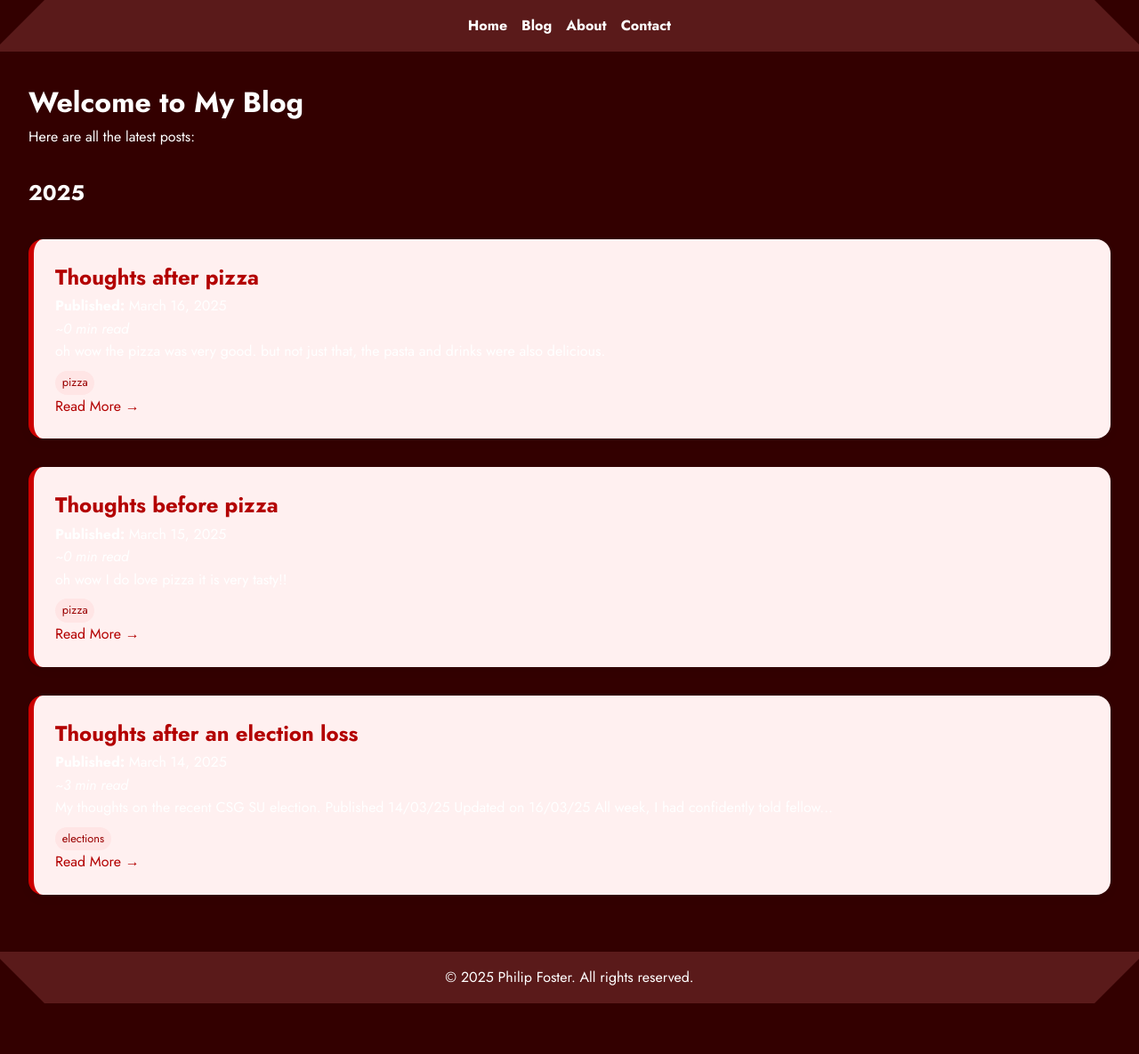
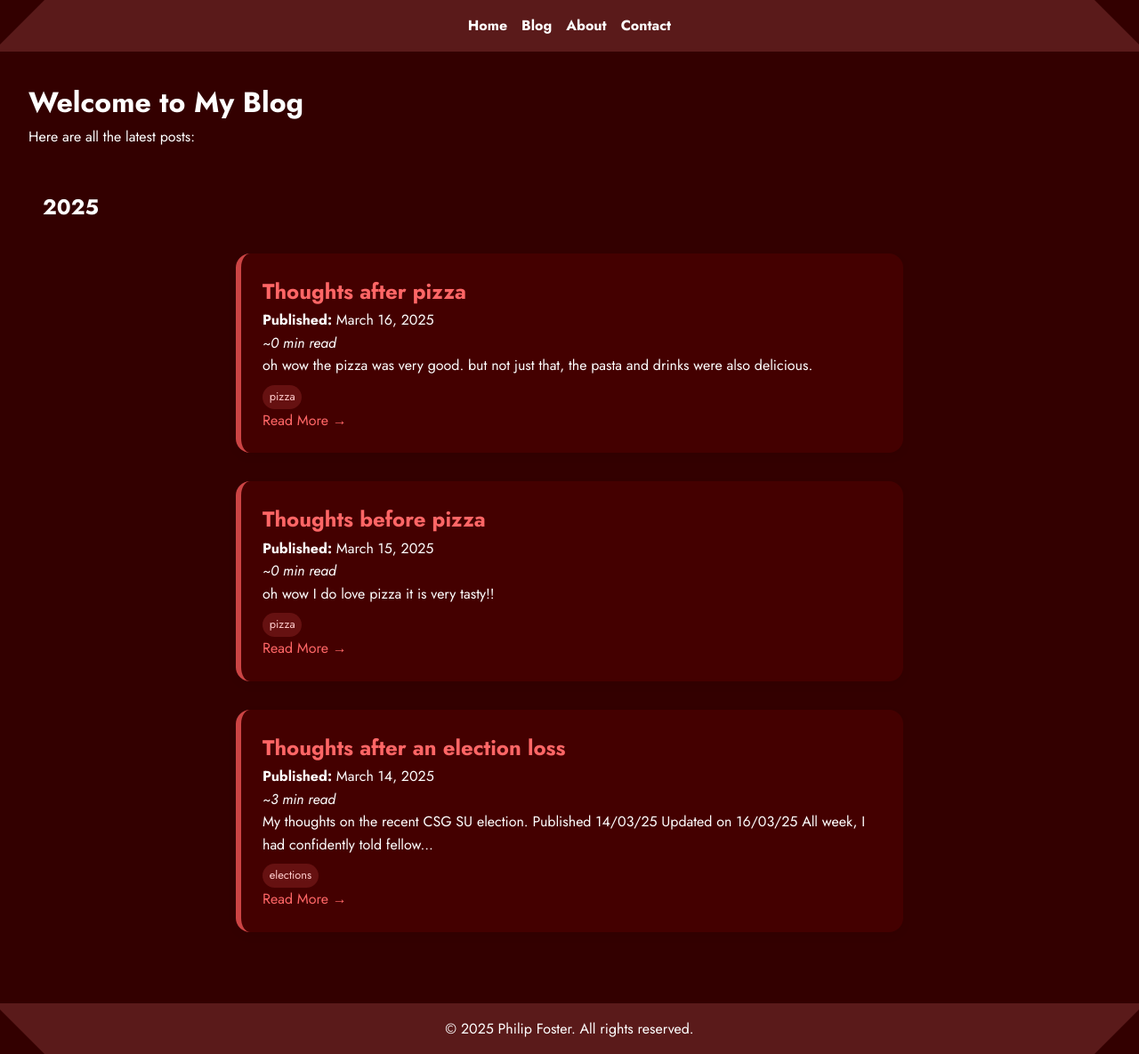
Before and after one commit to PipCraft/PipCraft.github.io, a Jekyll site: the page built from blog.md, in a window 1280 px wide. Shown: the whole page at 89% size. Built offline with Jekyll 4.4.1, drawn with Linux system fonts in a browser that asks for light colours; before the commit the page ends 1128 px from its top, so only the background shows below that.

Commit message:
Update styles.css

```diff
--- a/assets/styles.css
+++ b/assets/styles.css
@@ -173,19 +173,24 @@ footer nav a {
     margin-bottom: 20px;
   }
 }
+/* BLOG PAGE STYLING */
 .blog-posts {
   display: flex;
   flex-direction: column;
   gap: 2rem;
   margin-top: 2rem;
+  padding: 1rem;
 }
 
 .blog-post {
-  background-color: #fff0f0; /* Light red background */
-  border-left: 6px solid #cc0000; /* Bold red accent line */
+  background-color: #440000; /* Rich red card background */
+  border-left: 6px solid #cc4444; /* Accent stripe */
   border-radius: 1rem;
   padding: 1.5rem;
   box-shadow: 0 4px 12px rgba(0, 0, 0, 0.05);
+  width: 100%;
+  max-width: 750px;
+  margin: 0 auto;
   transition: transform 0.2s ease, box-shadow 0.2s ease;
 }
 
@@ -197,12 +202,12 @@ footer nav a {
 .blog-post h3 {
   margin-top: 0;
   font-size: 1.5rem;
-  color: #b30000; /* Deep red for titles */
+  color: #ffcccc;
 }
 
 .blog-post a {
   text-decoration: none;
-  color: #b30000;
+  color: #ff6666;
 }
 
 .blog-post a:hover {
@@ -223,10 +228,20 @@ footer nav a {
 
 .tag {
   display: inline-block;
-  background-color: #ffe5e5;
-  color: #990000;
+  background-color: #661111;
+  color: #ffcccc;
   padding: 0.25em 0.6em;
   font-size: 0.8em;
   border-radius: 999px;
   margin-right: 0.5em;
 }
+
+/* GENERAL TYPOGRAPHY MATCHING */
+body {
+  background-color: #330000; /* Deep red background */
+  color: #f0f0f0;
+}
+
+h1, h2 {
+  color: #ffffff;
+}
```
